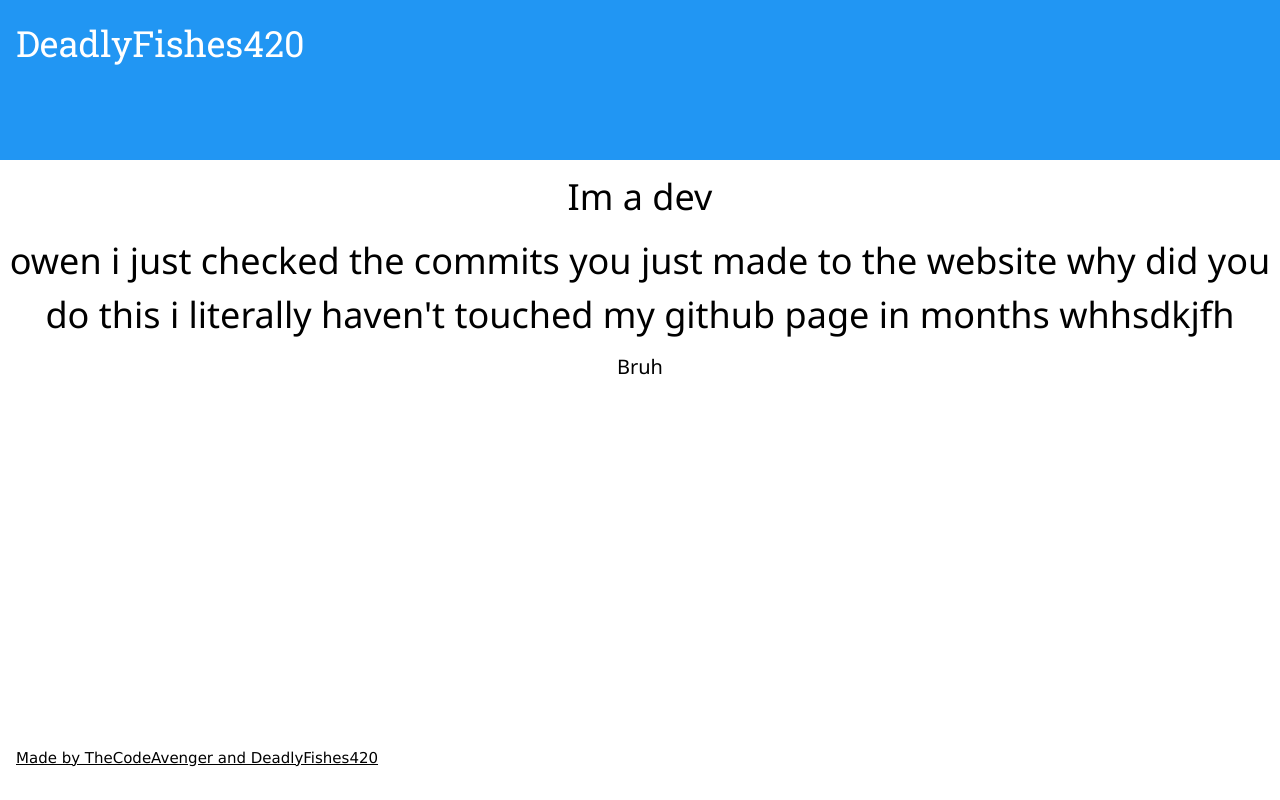
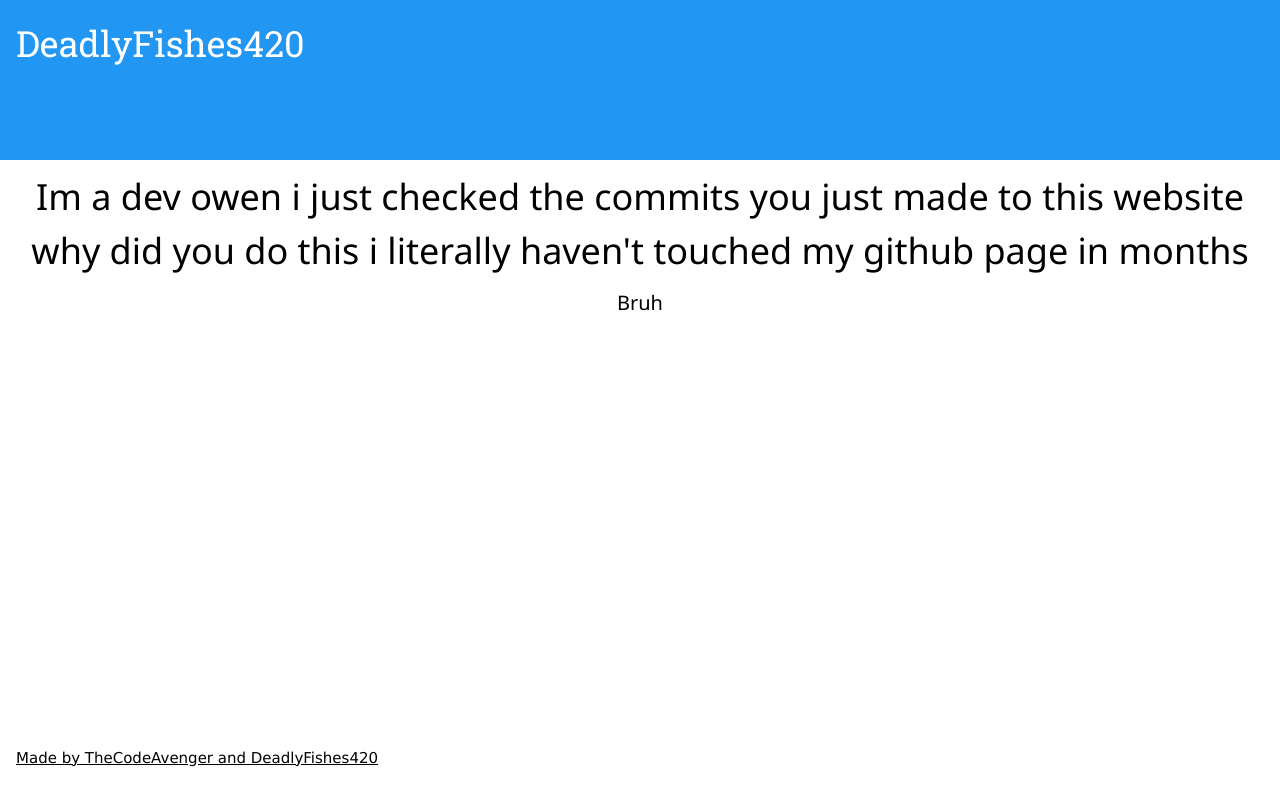
Before and after one commit to deadlyfishes420/deadlyfishes420.github.io, a plain HTML site: page index.html in a window 1280 px wide. Drawn offline with nearby package versions, Linux system fonts and the light colour scheme.

Commit message:
Update index.html

```diff
--- a/index.html
+++ b/index.html
@@ -19,8 +19,8 @@
         <b><h1 class="w3-left w3-text-white w3-margin font">DeadlyFishes420</h1></b>
     </header>
     <div style="width: 100%;">
-        <h1 class="w3-center">Im a dev</h1>
-        <h1 class="w3-center">owen i just checked the commits you just made to the website why did you do this i literally haven't touched my github page in months whhsdkjfh</h1>
+        <h1 class="w3-center">Im a dev
+        owen i just checked the commits you just made to this website why did you do this i literally haven't touched my github page in months</h1>
         <h4 class="w3-center">Bruh</h4>
     </div>
     <a class="w3-display-bottomleft w3-margin" href="https://github.com/deadlyfishes420/deadlyfishes420.github.io"><p>Made by TheCodeAvenger and DeadlyFishes420</p></a>
```
